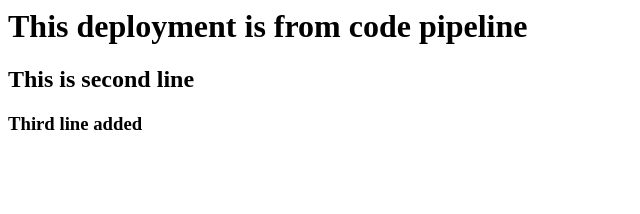
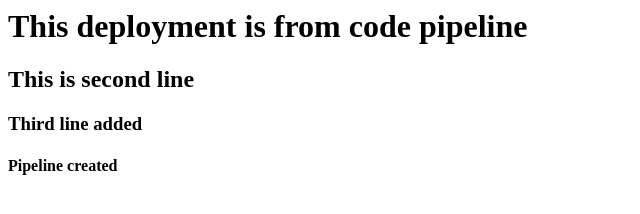
Before and after one commit to GirishIN/repoB202611, a plain HTML site: page index.html in a window 1280 px wide. Shown: the whole page, without its empty margins (0-640 px from the left). Drawn offline with Linux system fonts and the light colour scheme.

Commit message:
last commit

```diff
--- a/index.html
+++ b/index.html
@@ -1,3 +1,4 @@
 <h1>This deployment is from code pipeline</h1>
 <h2>This is second line</h2>
 <h3>Third line added</h3>
+<h4>Pipeline created</h4>
```
